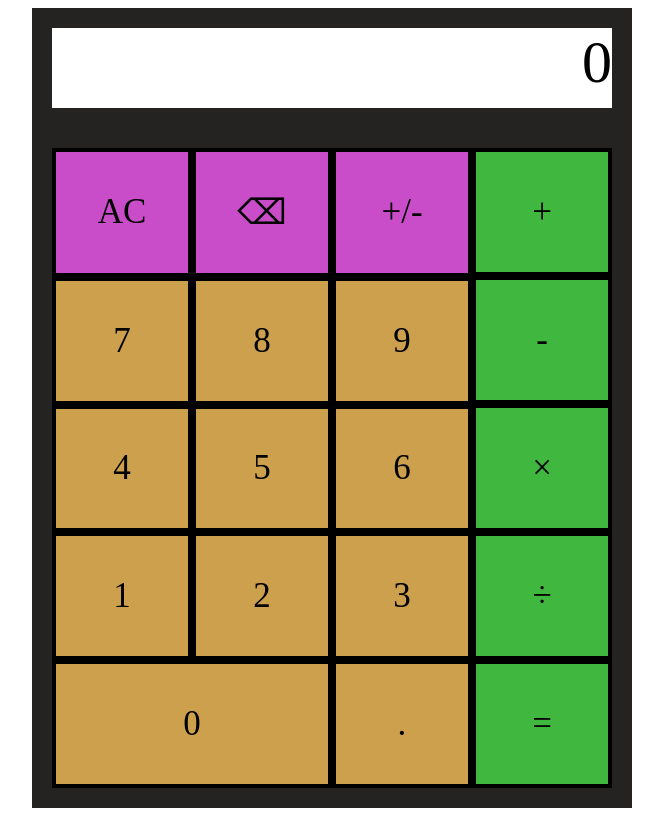
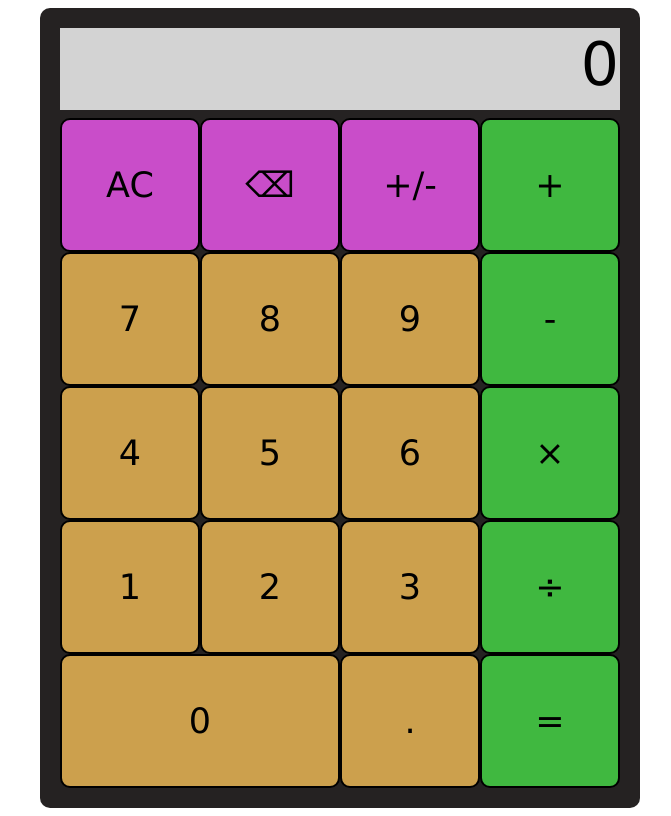
Before and after one commit to matthart10/calculator, a plain HTML site: page index.html in a window 1280 px wide. Shown: the whole page, without its empty margins (308-979 px from the left). Drawn offline with Linux system fonts and the light colour scheme.

Commit message:
Create emcompassing div and modify styles
Div with id=whole that emcompasses the entire calculator/container so
can center it on the webpage. Then modify styles by adding in different
font families, border radius, background colors, and slight padding in
display

```diff
--- a/index.html
+++ b/index.html
@@ -9,14 +9,16 @@
 
 
 <body>
-  <div id="container">
-    <div id="display">0</div>
-    <div id="layout">
-      <div id="grid"></div>
-      <div id="operatorGrid"></div>
+  <div id="whole">
+    <div id="container">
+      <div id="display">0</div>
+      <div id="layout">
+        <div id="grid"></div>
+        <div id="operatorGrid"></div>
+      </div>
     </div>
+  </div>
 
-  </div>
 </body>
 
 </html>
--- a/styles.css
+++ b/styles.css
@@ -1,29 +1,46 @@
+#whole {
+    display:flex;
+    height: 100%;
+    position: fixed;
+    width: 100%;
+    align-items: center;
+    justify-content: center;
+    margin: auto;
+}
+
 #container {
     display: flex;
-    max-width: 600px;
     min-width: 600px;
     min-height: 800px;
+    border-radius: 10px;
     background-color: rgb(37, 34, 34);
     margin: auto;
     flex-direction: column;
 }
 
 #display {
-    margin: 20px;
+    margin-top: 20px;
+    background-color: lightgray;
+    margin-left: 20px;
+    margin-right: 20px;
+    margin-bottom: 8px;
     max-height: 80px;
-    background-color: white;
     display: flex;
     flex-grow: 1;
     font-size: 60px;
     justify-content: flex-end;
     overflow: hidden;
+    font-family: Verdana, Geneva, Tahoma, sans-serif;
+    padding: 1px;
 }
 
 #layout {
     display: flex;
     align-items: stretch;
     flex-grow: 1;
-    margin: 20px;
+    margin-left: 20px;
+    margin-right: 20px;
+    margin-bottom: 20px;
 }
 
 #grid {
@@ -59,7 +76,8 @@ button, input[type="submit"], input[type="reset"] {
 	background: none;
 	color: inherit;
 	border: black;
-    border-width: 4px;
+    border-width: 2px;
+    border-radius: 10px;
     border-style: solid;
 	padding: 0;
 	font: inherit;
@@ -69,6 +87,7 @@ button, input[type="submit"], input[type="reset"] {
     flex-grow: 1;
     flex-basis: 33.333%;
     font-size: 35px;
+    font-family: Verdana, Geneva, Tahoma, sans-serif;
 }
 
 .zeroButton {
```
